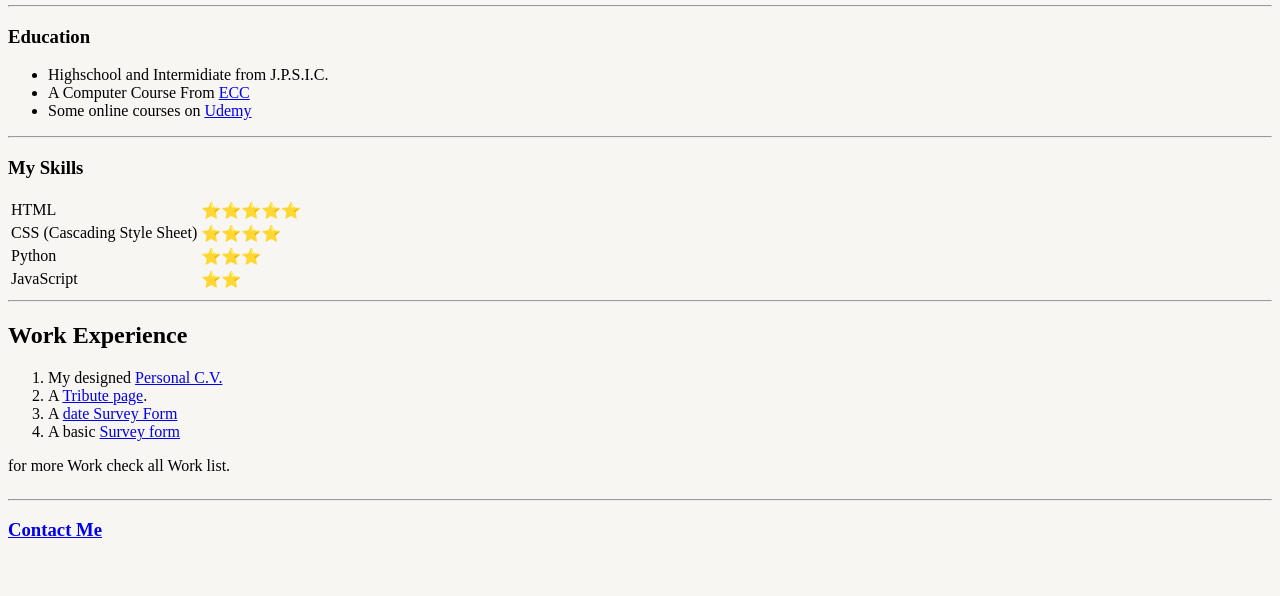
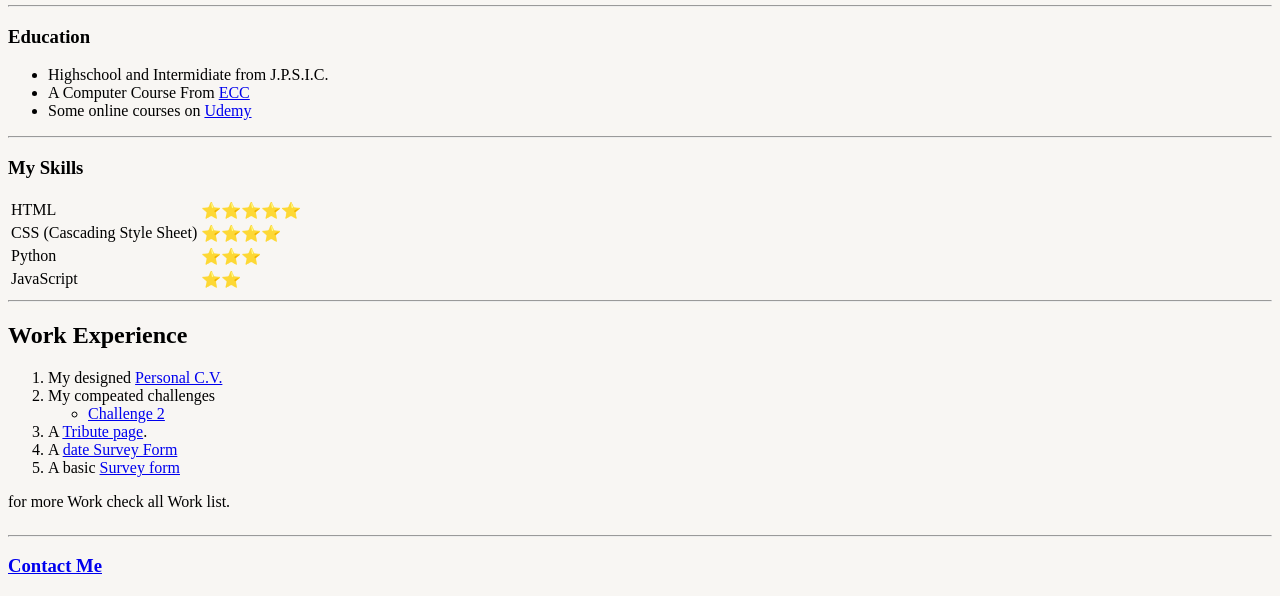
Before and after one commit to SiddharthKumar99/portfolio-site, a plain HTML site: page index.html in a window 1280 px wide. Shown: the part 227-823 px from the top of the page. Before the commit the page ends 800 px from the top, so only its background shows below. Drawn offline with Linux system fonts and the light colour scheme.

Commit message:
adding challenges link

```diff
--- a/index.html
+++ b/index.html
@@ -50,6 +50,11 @@
     <table>
       <ol>
         <li> My designed <a href='CSS - My site/my-cv.html' target='_blank'>Personal C.V. </a></li>
+        <li>My compeated challenges
+          <ul>
+            <li> <a href='challenge1.html>Challenge 1 </a></li>
+            <li> <a href='challenge2.html>Challenge 2 </a></li>
+          </ul>
         <li> A <a href="Tribute page/index.html" target="_blank">Tribute page</a>. </li>
         <li>A <a href="forms/datesurvey.html" target="_blank">date Survey Form</a> </li>
         <li>A basic <a href="FreeCodeCamp/surveyform.html" target="_blank">Survey form</a> </li>
```
